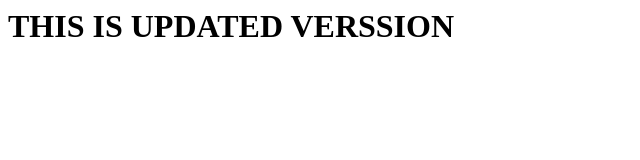
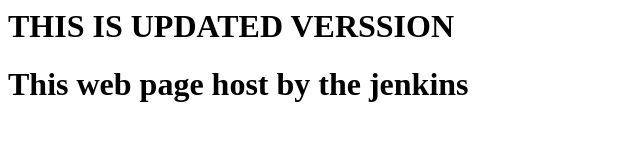
Before and after one commit to javedshaikh304/index, a plain HTML site: page index.html in a window 1280 px wide. Shown: the whole page, without its empty margins (0-640 px from the left). Drawn offline with Linux system fonts and the light colour scheme.

Commit message:
Update index.html
update1

```diff
--- a/index.html
+++ b/index.html
@@ -3,3 +3,5 @@
 
 
 <h1> THIS IS UPDATED VERSSION <h1>
+
+  This web page host by the jenkins
```
